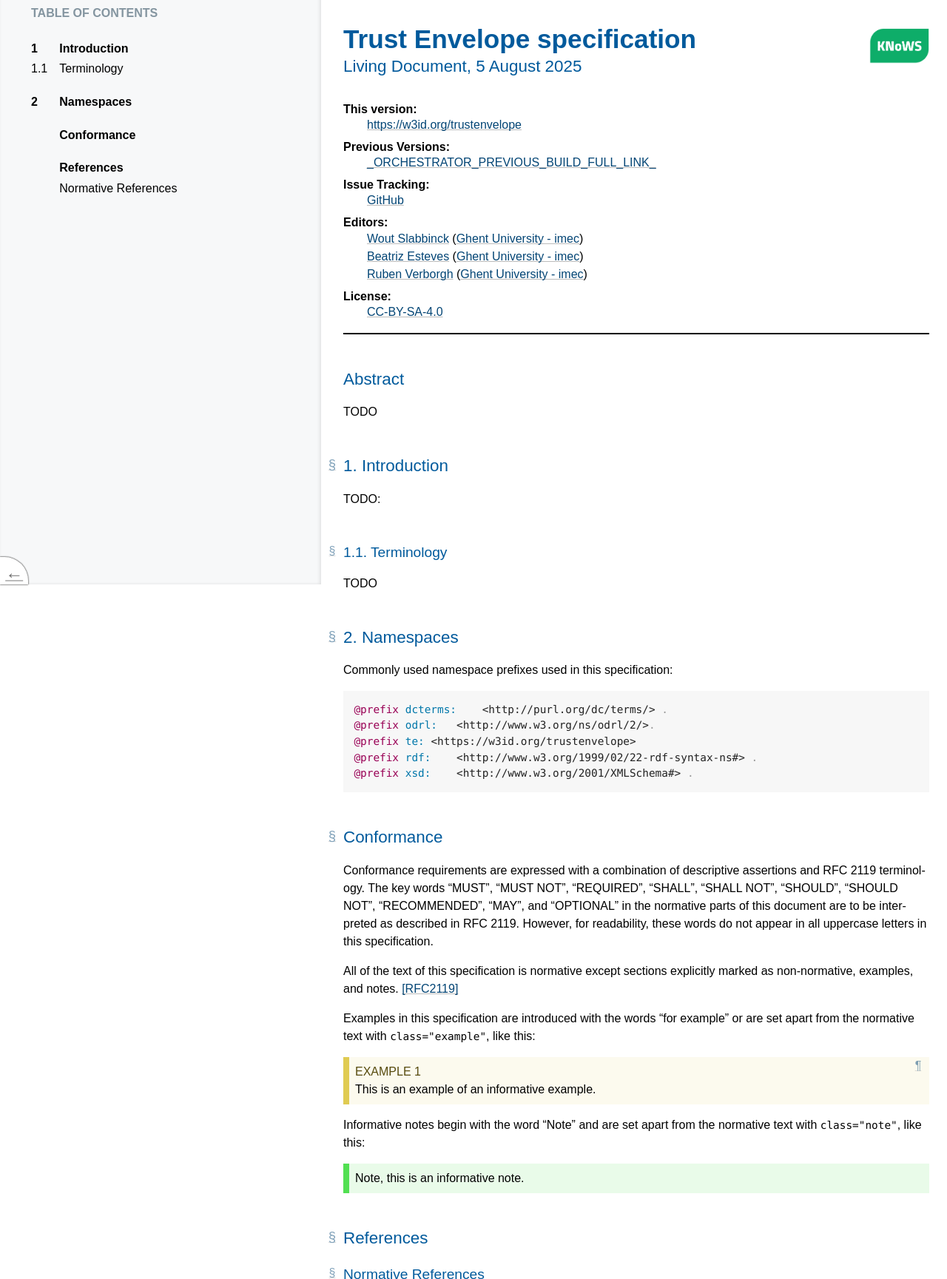
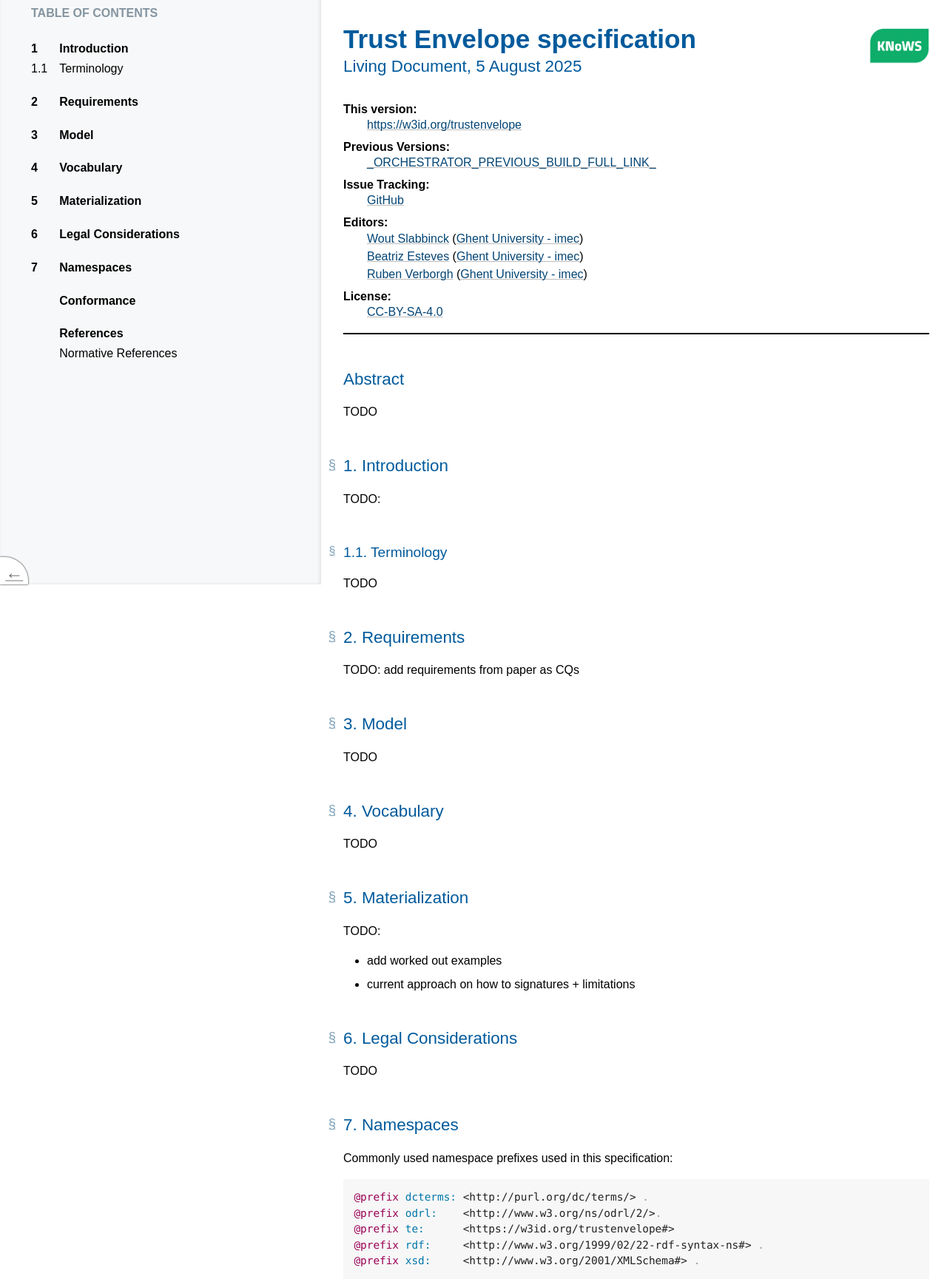
Before and after one commit to KNowledgeOnWebScale/TrustEnvelope, a plain HTML site: page dist/index.html in a window 1280 px wide. Shown: the part 10-1739 px from the top of the page at 74% size. Drawn offline with Linux system fonts and the light colour scheme.

Commit message:
add spec outline

```diff
--- a/dist/index.html
+++ b/dist/index.html
@@ -1490,7 +1490,7 @@ Possible extra rowspan handling
 </style>
   <meta content="Bikeshed version b25686b9f, updated Fri Mar 14 14:15:20 2025 -0700" name="generator">
   <link href="https://w3id.org/trustenvelope" rel="canonical">
-  <meta content="70a988fedc50b60d53571b7b3cfb33ff3da892a4" name="revision">
+  <meta content="3b9a7ce52a2dbdba81a663feeae8f0373f783891" name="revision">
   <meta content="dark light" name="color-scheme">
 <style>/* Boilerplate: style-autolinks */
 .css.css, .property.property, .descriptor.descriptor {
@@ -2049,7 +2049,12 @@ c-[il] { color: #000000 } /* Literal.Number.Integer.Long */
      <ol class="toc">
       <li><a href="#terminology"><span class="secno">1.1</span> <span class="content">Terminology</span></a>
      </ol>
-    <li><a href="#namespaces"><span class="secno">2</span> <span class="content">Namespaces</span></a>
+    <li><a href="#requirements"><span class="secno">2</span> <span class="content">Requirements</span></a>
+    <li><a href="#model"><span class="secno">3</span> <span class="content">Model</span></a>
+    <li><a href="#vocabulary"><span class="secno">4</span> <span class="content">Vocabulary</span></a>
+    <li><a href="#materialization"><span class="secno">5</span> <span class="content">Materialization</span></a>
+    <li><a href="#legal"><span class="secno">6</span> <span class="content">Legal Considerations</span></a>
+    <li><a href="#namespaces"><span class="secno">7</span> <span class="content">Namespaces</span></a>
     <li><a href="#conformance"><span class="secno"></span> <span class="content"> Conformance</span></a>
     <li>
      <a href="#references"><span class="secno"></span> <span class="content">References</span></a>
@@ -2063,13 +2068,29 @@ c-[il] { color: #000000 } /* Literal.Number.Integer.Long */
    <p>TODO:</p>
    <h3 class="heading settled" data-level="1.1" id="terminology"><span class="secno">1.1. </span><span class="content">Terminology</span><a class="self-link" href="#terminology"></a></h3>
    <p>TODO</p>
-   <h2 class="heading settled" data-level="2" id="namespaces"><span class="secno">2. </span><span class="content">Namespaces</span><a class="self-link" href="#namespaces"></a></h2>
+   <h2 class="heading settled" data-level="2" id="requirements"><span class="secno">2. </span><span class="content">Requirements</span><a class="self-link" href="#requirements"></a></h2>
+   <p>TODO: add requirements from paper as CQs</p>
+   <h2 class="heading settled" data-level="3" id="model"><span class="secno">3. </span><span class="content">Model</span><a class="self-link" href="#model"></a></h2>
+   <p>TODO</p>
+   <h2 class="heading settled" data-level="4" id="vocabulary"><span class="secno">4. </span><span class="content">Vocabulary</span><a class="self-link" href="#vocabulary"></a></h2>
+   <p>TODO</p>
+   <h2 class="heading settled" data-level="5" id="materialization"><span class="secno">5. </span><span class="content">Materialization</span><a class="self-link" href="#materialization"></a></h2>
+   <p>TODO:</p>
+   <ul>
+    <li data-md>
+     <p>add worked out examples</p>
+    <li data-md>
+     <p>current approach on how to signatures + limitations</p>
+   </ul>
+   <h2 class="heading settled" data-level="6" id="legal"><span class="secno">6. </span><span class="content">Legal Considerations</span><a class="self-link" href="#legal"></a></h2>
+   <p>TODO</p>
+   <h2 class="heading settled" data-level="7" id="namespaces"><span class="secno">7. </span><span class="content">Namespaces</span><a class="self-link" href="#namespaces"></a></h2>
    <p>Commonly used namespace prefixes used in this specification:</p>
-<pre class="language-turtle highlight"><c- k>@prefix</c-> <c- nn>dcterms:</c->    <c- g>&lt;http://purl.org/dc/terms/></c-> <c- p>.</c->
-<c- k>@prefix</c-> <c- nn>odrl:</c->   <c- g>&lt;http://www.w3.org/ns/odrl/2/></c-><c- p>.</c->
-<c- k>@prefix</c-> <c- nn>te:</c-> <c- g>&lt;https://w3id.org/trustenvelope></c->
-<c- k>@prefix</c-> <c- nn>rdf:</c->    <c- g>&lt;http://www.w3.org/1999/02/22-rdf-syntax-ns#></c-> <c- p>.</c->
-<c- k>@prefix</c-> <c- nn>xsd:</c->    <c- g>&lt;http://www.w3.org/2001/XMLSchema#></c-> <c- p>.</c->
+<pre class="language-turtle highlight"><c- k>@prefix</c-> <c- nn>dcterms:</c-> <c- g>&lt;http://purl.org/dc/terms/></c-> <c- p>.</c->
+<c- k>@prefix</c-> <c- nn>odrl:</c->    <c- g>&lt;http://www.w3.org/ns/odrl/2/></c-><c- p>.</c->
+<c- k>@prefix</c-> <c- nn>te:</c->      <c- g>&lt;https://w3id.org/trustenvelope#></c->
+<c- k>@prefix</c-> <c- nn>rdf:</c->     <c- g>&lt;http://www.w3.org/1999/02/22-rdf-syntax-ns#></c-> <c- p>.</c->
+<c- k>@prefix</c-> <c- nn>xsd:</c->     <c- g>&lt;http://www.w3.org/2001/XMLSchema#></c-> <c- p>.</c->
 </pre>
   </main>
   <div data-fill-with="conformance">
```
Also changed, not shown: 1 other file.
